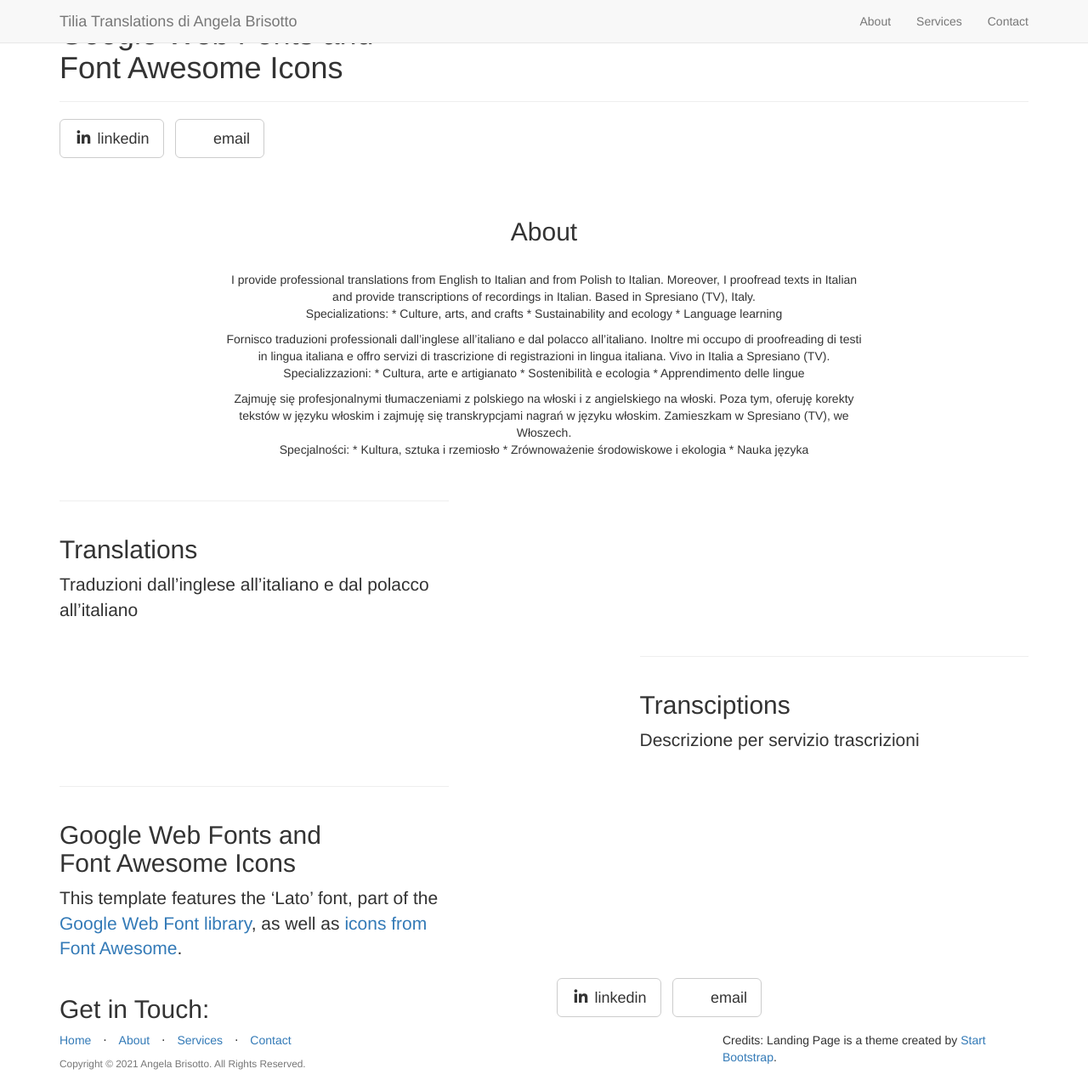
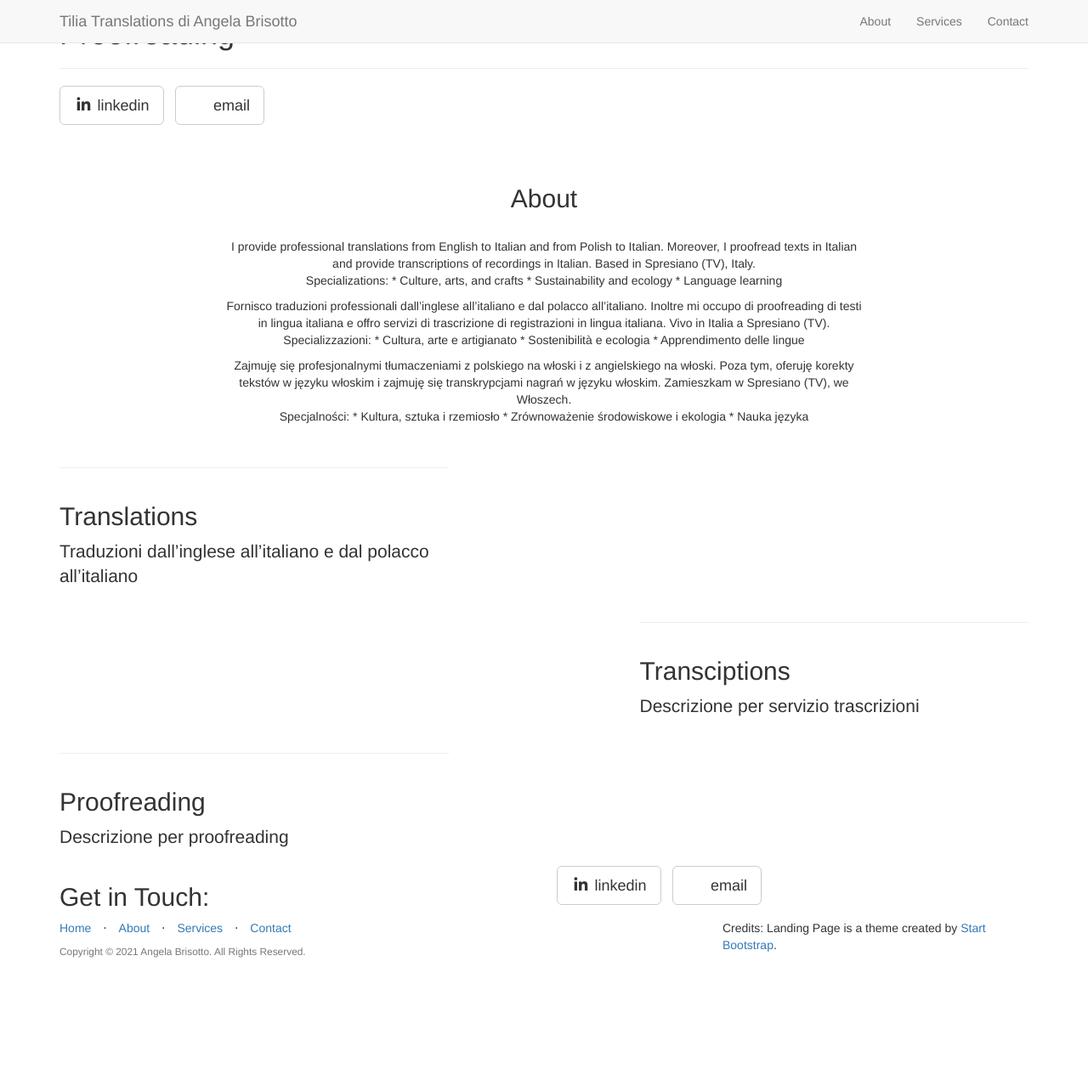
Before and after one commit to angelatiliatranslations/tiliatranslations.github.io, a Jekyll site: the page built from _posts/2014-09-23-services-3.markdown, in a window 1280 px wide and 1271 px high. Shown: the whole window at 85% size. Built offline with Jekyll 4.4.1, drawn with Linux system fonts in a browser that asks for light colours; nearby versions of some CDN libraries; library files that are not in the unit come from our copies.

Commit message:
Aggiornamento immagine proofreading

```diff
--- a/_posts/2014-09-23-services-3.markdown
+++ b/_posts/2014-09-23-services-3.markdown
@@ -1,8 +1,8 @@
 ---
 layout: default
-img: phones.png
+img: proofreading.jpg
 category: Services
-title: Google Web Fonts and<br>Font Awesome Icons
+title: Proofreading
 description: |
 ---
-This template features the 'Lato' font, part of the [Google Web Font library](http://www.google.com/fonts), as well as [icons from Font Awesome](http://fontawesome.io).
+Descrizione per proofreading
```
